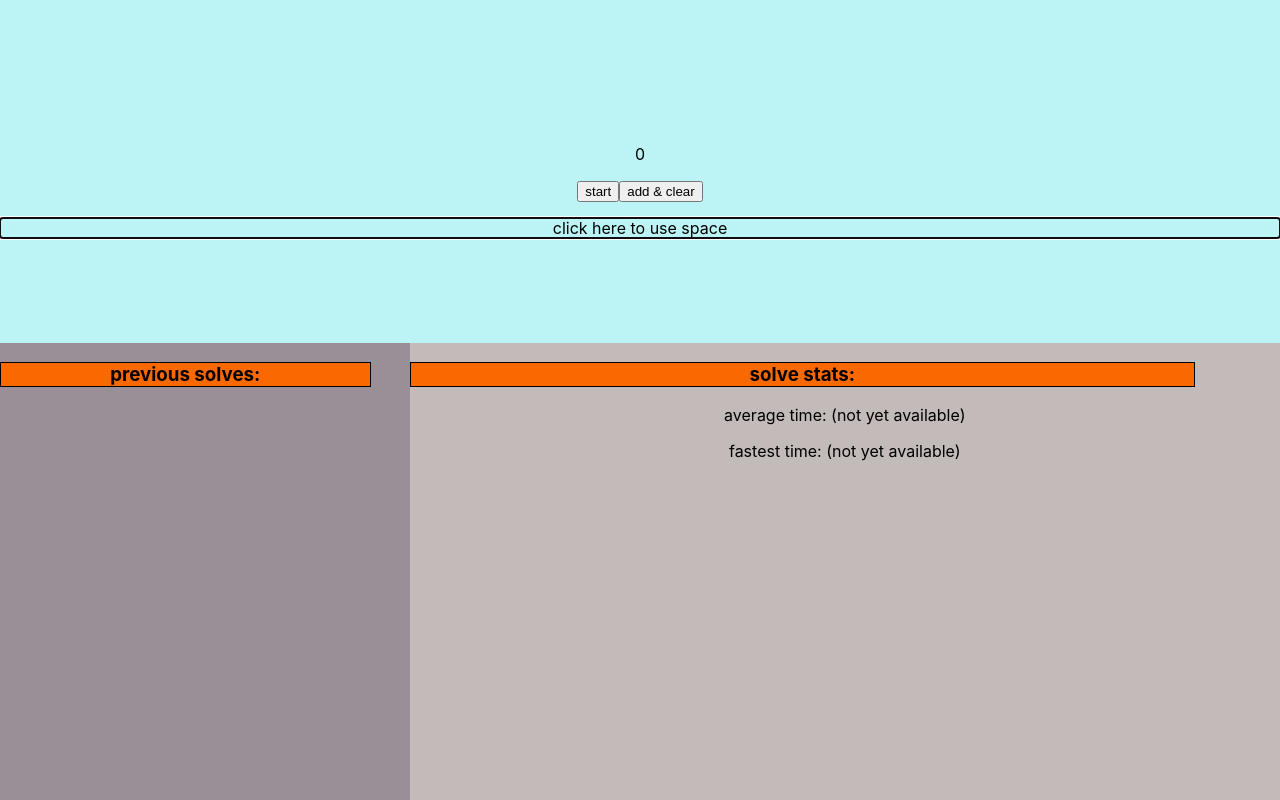
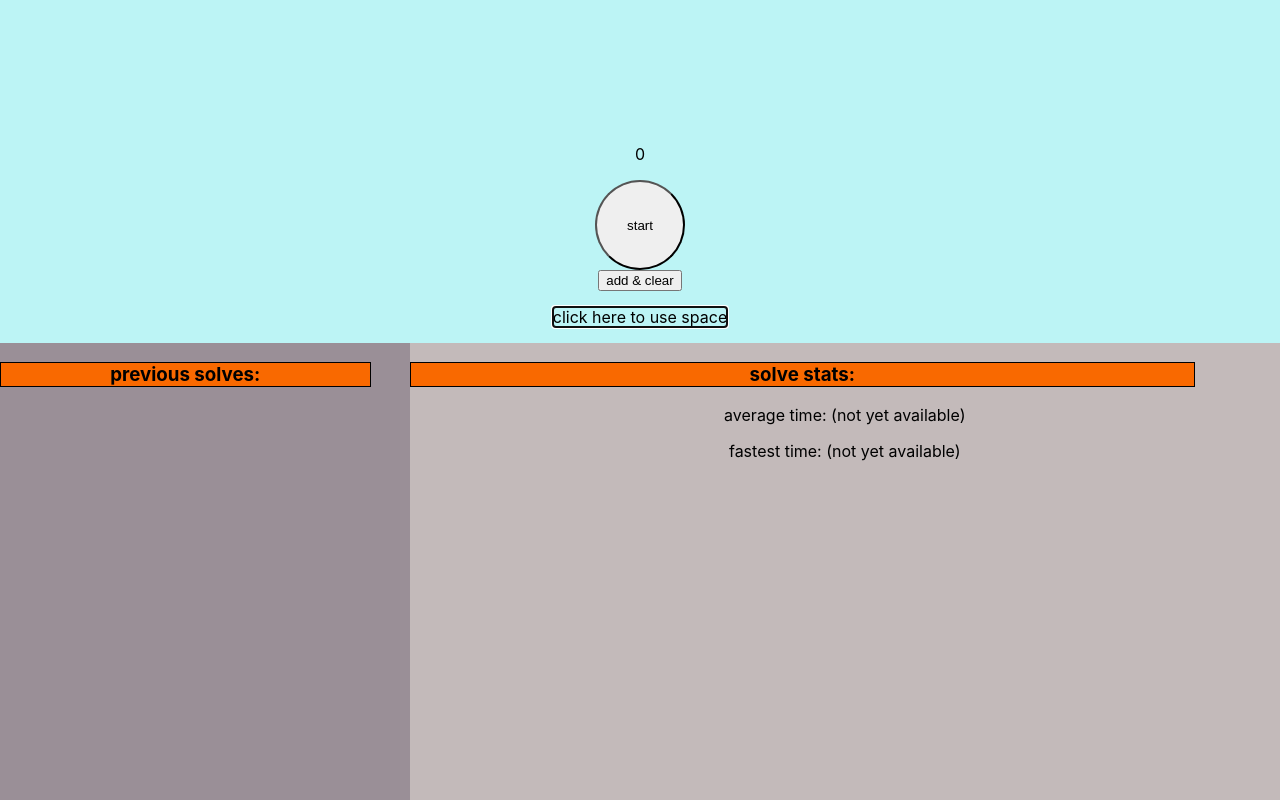
Before and after one commit to cubemer/speed-solve-timer, a React (Create React App) app: page / in a window 1280 px wide. Built offline with nearby package versions, Linux system fonts and the light colour scheme.

Commit message:
Make the start button round
I made the start/stop button a circle and made it a bit bigger. I left the clear/add button a rectangle for now, it will probably end up being a circle

```diff
--- a/src/App.css
+++ b/src/App.css
@@ -21,6 +21,10 @@
   height: 32%;
   padding-top: 16vh;
   background-color: var(--color-diamond);
+  display: flex;
+  flex-direction: column;
+  align-items: center;
+  justify-content: center;
 }
 
 .display {
@@ -43,3 +47,9 @@
   width: 32%;
   background-color: var(--color-spanish-gray);
 }
+
+.ssButton {
+  height: 90px;
+  width: 90px;
+  border-radius: 50%;
+}
--- a/src/App.js
+++ b/src/App.js
@@ -87,9 +87,9 @@ class Timer extends React.Component {
 
   render() {
     let solveHistory = this.toPTag(this.state.solves);
-    let ssButton = <button onClick={this.ssButtonClickedHandler} onKeyUp={this.ssButtonTypedHandler}>start</button>
+    let ssButton = <button className='ssButton' onClick={this.ssButtonClickedHandler} onKeyUp={this.ssButtonTypedHandler}>start</button>
     if (!this.state.buttonStarts) {
-      ssButton = <button onClick={this.ssButtonClickedHandler} onKeyUp={this.ssButtonTypedHandler}>stop</button>
+      ssButton = <button className='ssButton'  onClick={this.ssButtonClickedHandler} onKeyUp={this.ssButtonTypedHandler}>stop</button>
     }
     return(
       <div className='timer'>
```
